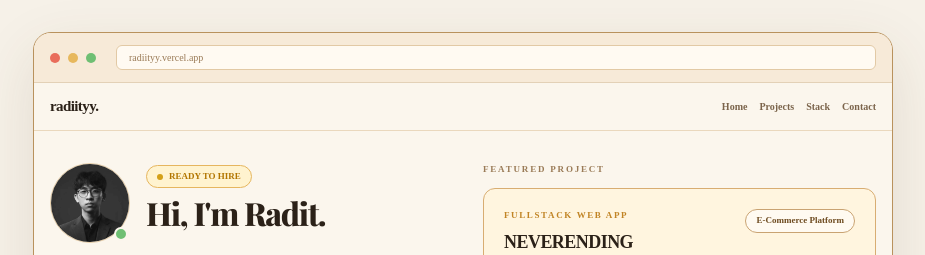
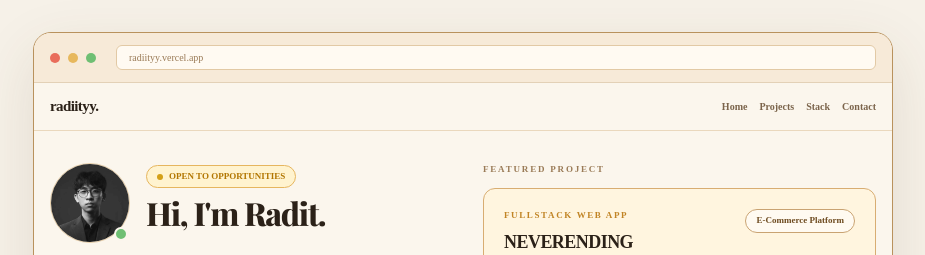
Before and after one commit to radiityy/radiityy-porto, a Next.js app: page / in a window 1280 px wide. Shown: the top 255 px of the page, without its empty margins (177-1102 px from the left). Built offline with nearby package versions, Linux system fonts and the light colour scheme; a web font is replaced by a local one.

Commit message:
update information

```diff
--- a/src/components/HeroSection.jsx
+++ b/src/components/HeroSection.jsx
@@ -87,7 +87,7 @@ export default function HeroSection() {
             <div className="min-w-0 flex-1">
               <span className="inline-flex items-center gap-1.5 rounded-full border border-[#e6b65f] bg-[#fff3cf] px-2.5 py-1 text-[9px] font-bold text-[#b27600]">
                 <span className="inline-block h-1.5 w-1.5 rounded-full bg-[#d4a017]" />
-                READY TO HIRE
+                OPEN TO OPPORTUNITIES
               </span>
 
               <h1 className="mt-2 font-display text-[23px] font-extrabold leading-[1.05] tracking-[-0.04em] text-[#2b2118] sm:text-[26px] lg:text-[32px]">
--- a/src/data/projects.js
+++ b/src/data/projects.js
@@ -23,7 +23,7 @@ export const projects = [
       "A student habit journal system designed to help students record daily activities, while teachers and parents can review, validate, and monitor their progress through recap reports.",
     stack: ["Laravel", "Sanctum", "MySQL", "Swagger"],
     status: "Education System",
-    repo: "https://github.com/radiityy/jurnal-7kaih",
+    repo: "https://github.com/fajrdyt/journal-7kaih",
     live: "#",
   },
   {
```
